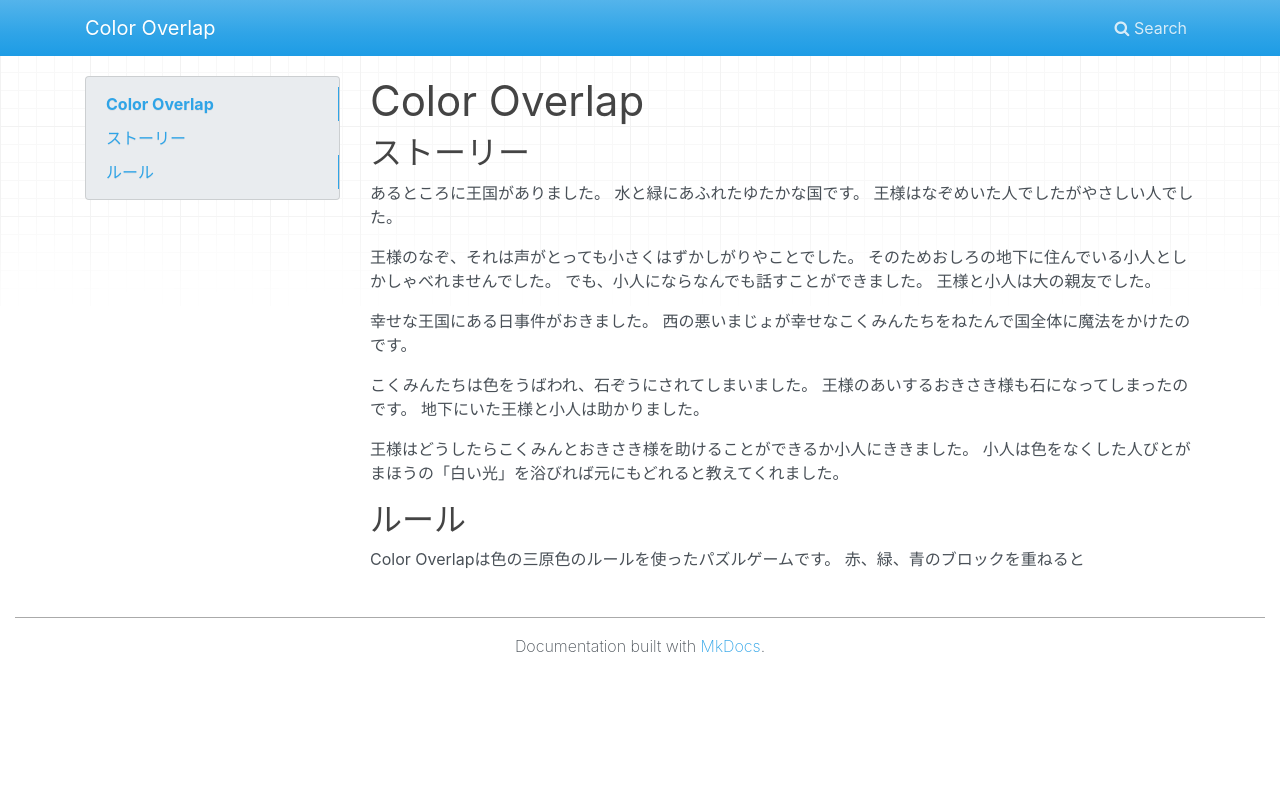
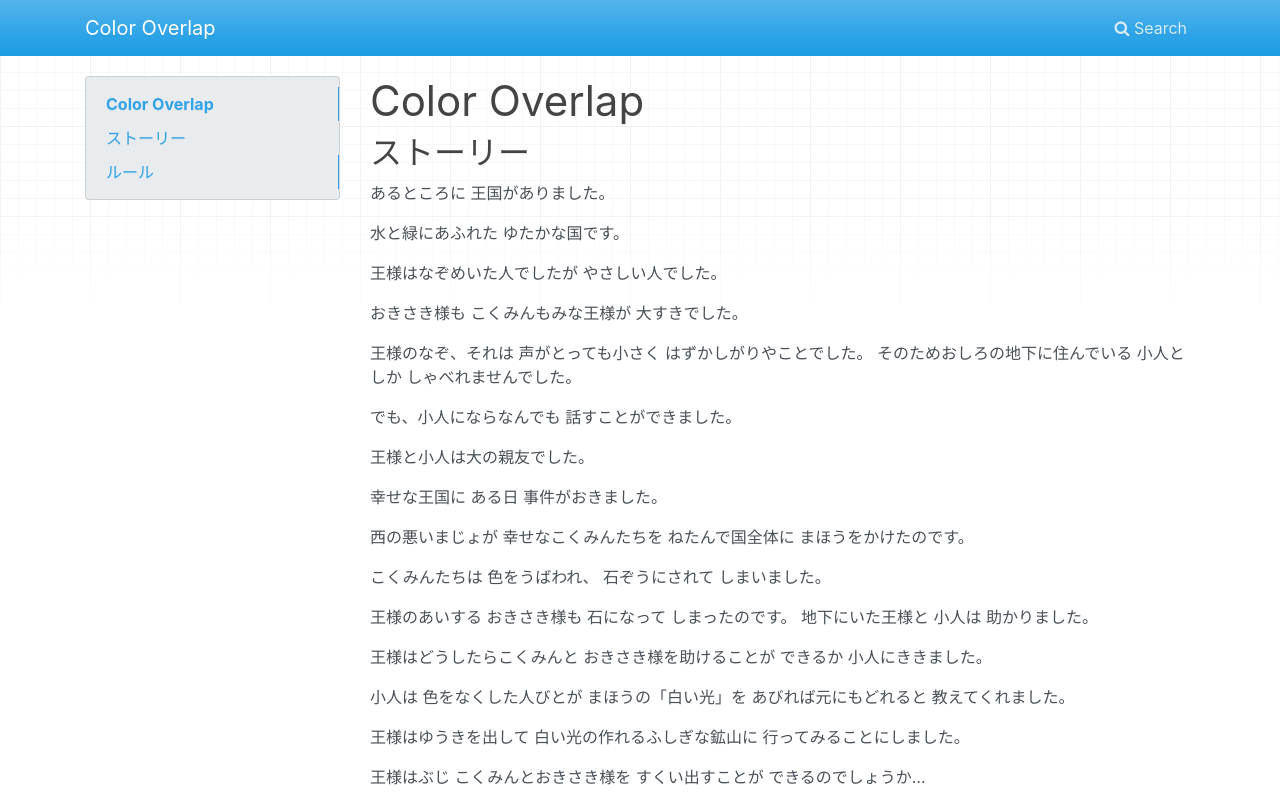
Before and after one commit to leonyarudo/leonyarudo.github.io, a plain HTML site: page index.html in a window 1280 px wide. Shown: the top 800 px of the page. Drawn offline with nearby package versions, Linux system fonts and the light colour scheme.

Commit message:
ストーリー修正

```diff
--- a/index.html
+++ b/index.html
@@ -71,20 +71,58 @@
 
 <h1 id="color-overlap">Color Overlap</h1>
 <h2 id="_1">ストーリー</h2>
-<p>あるところに王国がありました。
-水と緑にあふれたゆたかな国です。
-王様はなぞめいた人でしたがやさしい人でした。</p>
-<p>王様のなぞ、それは声がとっても小さくはずかしがりやことでした。
-そのためおしろの地下に住んでいる小人としかしゃべれませんでした。
-でも、小人にならなんでも話すことができました。
-王様と小人は大の親友でした。</p>
-<p>幸せな王国にある日事件がおきました。
-西の悪いまじょが幸せなこくみんたちをねたんで国全体に魔法をかけたのです。</p>
-<p>こくみんたちは色をうばわれ、石ぞうにされてしまいました。
-王様のあいするおきさき様も石になってしまったのです。
-地下にいた王様と小人は助かりました。</p>
-<p>王様はどうしたらこくみんとおきさき様を助けることができるか小人にききました。
-小人は色をなくした人びとがまほうの「白い光」を浴びれば元にもどれると教えてくれました。</p>
+<p>あるところに
+王国がありました。</p>
+<p>水と緑にあふれた
+ゆたかな国です。</p>
+<p>王様はなぞめいた人でしたが
+やさしい人でした。</p>
+<p>おきさき様も
+こくみんもみな王様が
+大すきでした。</p>
+<p>王様のなぞ、それは
+声がとっても小さく
+はずかしがりやことでした。
+そのためおしろの地下に住んでいる
+小人としか
+しゃべれませんでした。</p>
+<p>でも、小人にならなんでも
+話すことができました。</p>
+<p>王様と小人は大の親友でした。</p>
+<p>幸せな王国に
+ある日
+事件がおきました。</p>
+<p>西の悪いまじょが
+幸せなこくみんたちを
+ねたんで国全体に
+まほうをかけたのです。</p>
+<p>こくみんたちは
+色をうばわれ、
+石ぞうにされて
+しまいました。</p>
+<p>王様のあいする
+おきさき様も
+石になって
+しまったのです。
+地下にいた王様と
+小人は
+助かりました。</p>
+<p>王様はどうしたらこくみんと
+おきさき様を助けることが
+できるか
+小人にききました。</p>
+<p>小人は
+色をなくした人びとが
+まほうの「白い光」を
+あびれば元にもどれると
+教えてくれました。</p>
+<p>王様はゆうきを出して
+白い光の作れるふしぎな鉱山に
+行ってみることにしました。</p>
+<p>王様はぶじ
+こくみんとおきさき様を
+すくい出すことが
+できるのでしょうか…</p>
 <h2 id="_2">ルール</h2>
 <p>Color Overlapは色の三原色のルールを使ったパズルゲームです。  赤、緑、青のブロックを重ねると</p></div>
             </div>
@@ -170,5 +208,5 @@
 
 <!--
 MkDocs version : 1.1.2
-Build Date UTC : 2020-10-27 15:01:38.009059+00:00
+Build Date UTC : 2020-10-27 15:16:30.946141+00:00
 -->
```
Also changed, not shown: search/search_index.json (+1 -1 lines), 1 other file.
